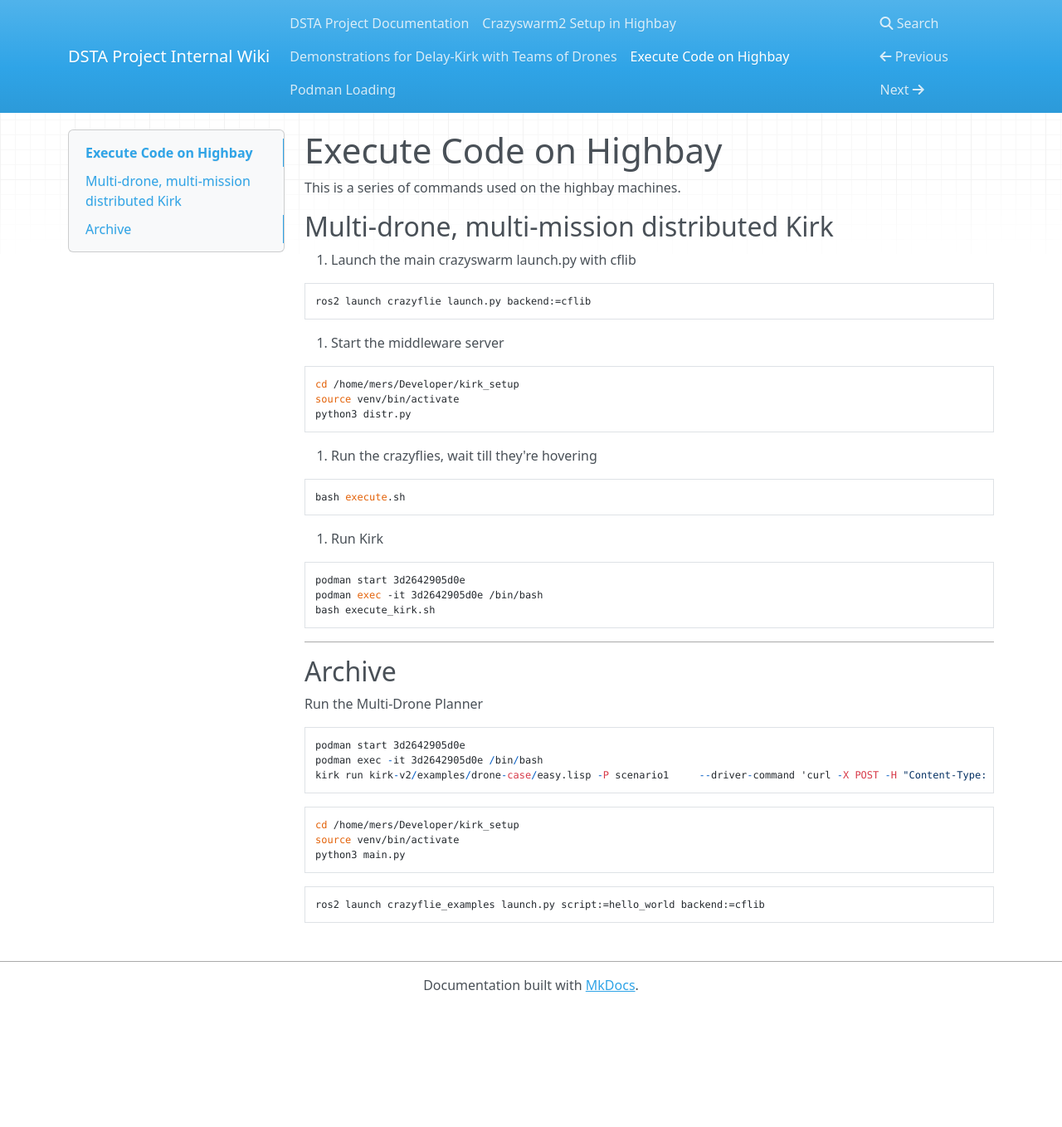
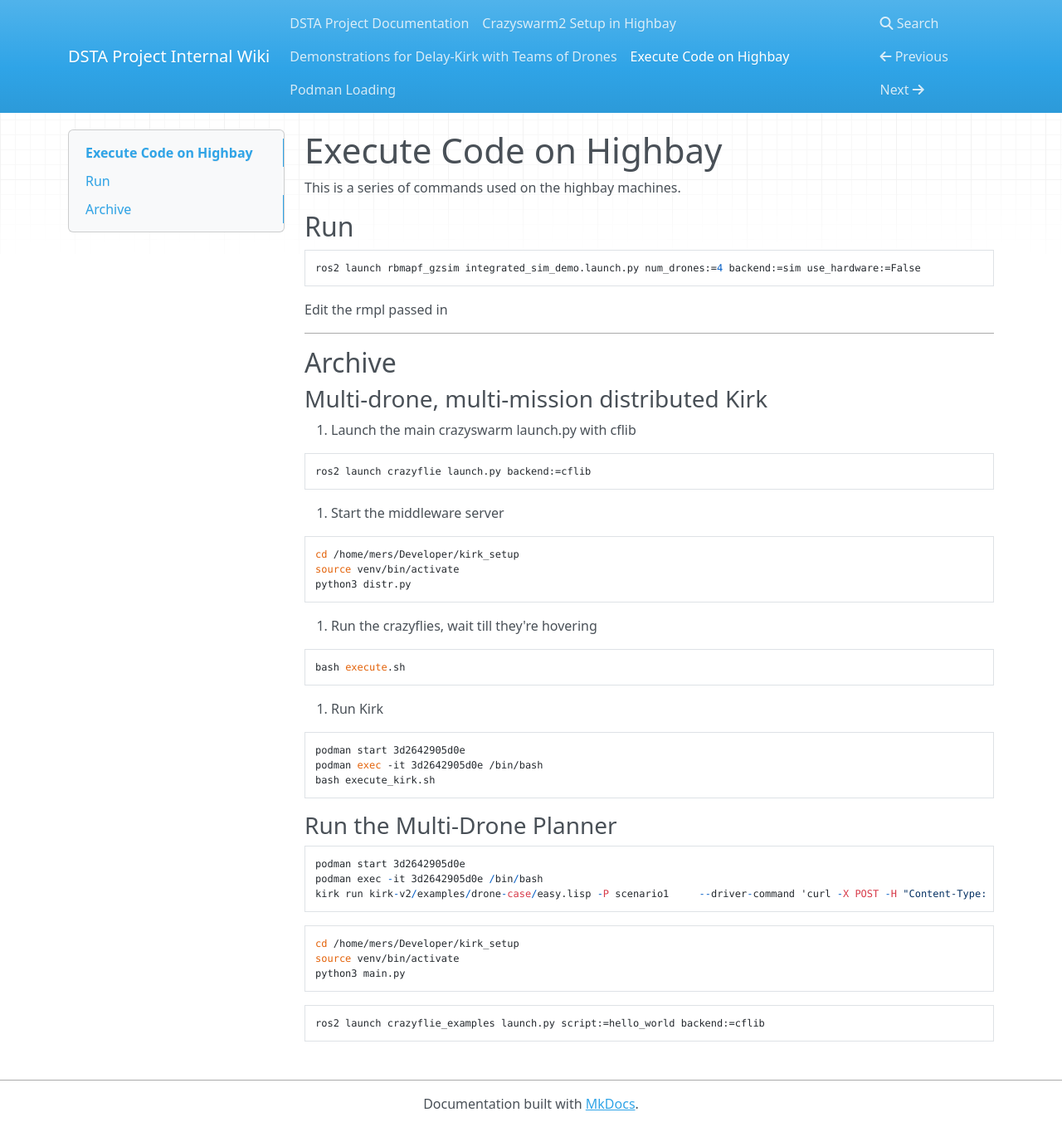
Before and after one commit to delay-planner/internal-wiki, an MkDocs documentation site: the page built from docs/execute.md, in a window 1280 px wide and 1358 px high. Shown: the whole window at 83% size. Built offline with MkDocs 1.6.1, drawn with Linux system fonts in a browser that asks for light colours; nearby versions of some CDN libraries.

Commit message:
Revise execute.md for clarity and command updates
Updated the documentation to include commands for running code on highbay machines and removed redundant sections.

````diff
--- a/docs/execute.md
+++ b/docs/execute.md
@@ -2,7 +2,19 @@
 
 This is a series of commands used on the highbay machines.
 
-## Multi-drone, multi-mission distributed Kirk
+## Run
+
+```
+ros2 launch rbmapf_gzsim integrated_sim_demo.launch.py num_drones:=4 backend:=sim use_hardware:=False
+```
+
+Edit the rmpl passed in
+
+--------------------------------------
+
+## Archive
+
+### Multi-drone, multi-mission distributed Kirk
 
 1. Launch the main crazyswarm launch.py with cflib
 
````
Also changed, not shown: other parts of docs/execute.md (+1 -5 lines).
